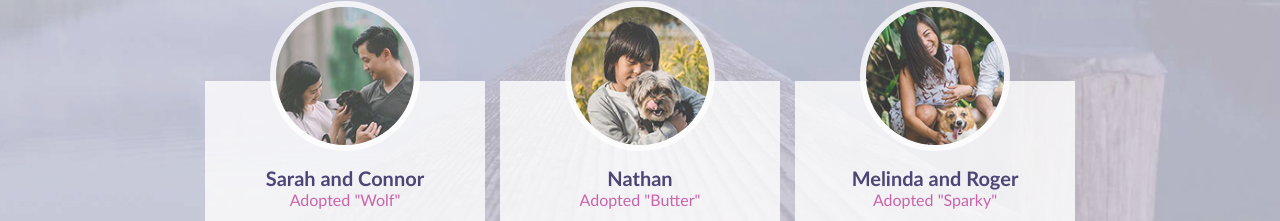
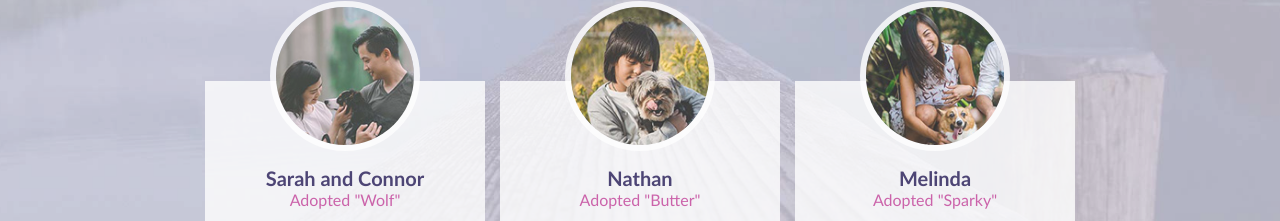
Before and after one commit to marescanog/cebupetmatch, a website: page dist/index.html in a window 1280 px wide. Shown: the part 1783-2004 px from the top of the page. Drawn offline with Linux system fonts and the light colour scheme.

Commit message:
changed header text content

```diff
--- a/dist/index.html
+++ b/dist/index.html
@@ -265,7 +265,7 @@
                             <div class="hom_---testimon-image">
                                 <img src="./images/PEOPLE/banner/Melinda.jpg" alt="A picture of Sarah, Connor and their adopted pet">
                             </div>
-                            <h3>Melinda and Roger</h3>
+                            <h3>Melinda</h3>
                             <span>Adopted "Sparky"</span>
                             <p>Lorem ipsum dolor sit amet, consectetur adipiscing elit. Integer in sem maximus,
                                 mollis orci id, maximus nunc. Sed libero nibh, feugiat sit amet sodales et,
```
